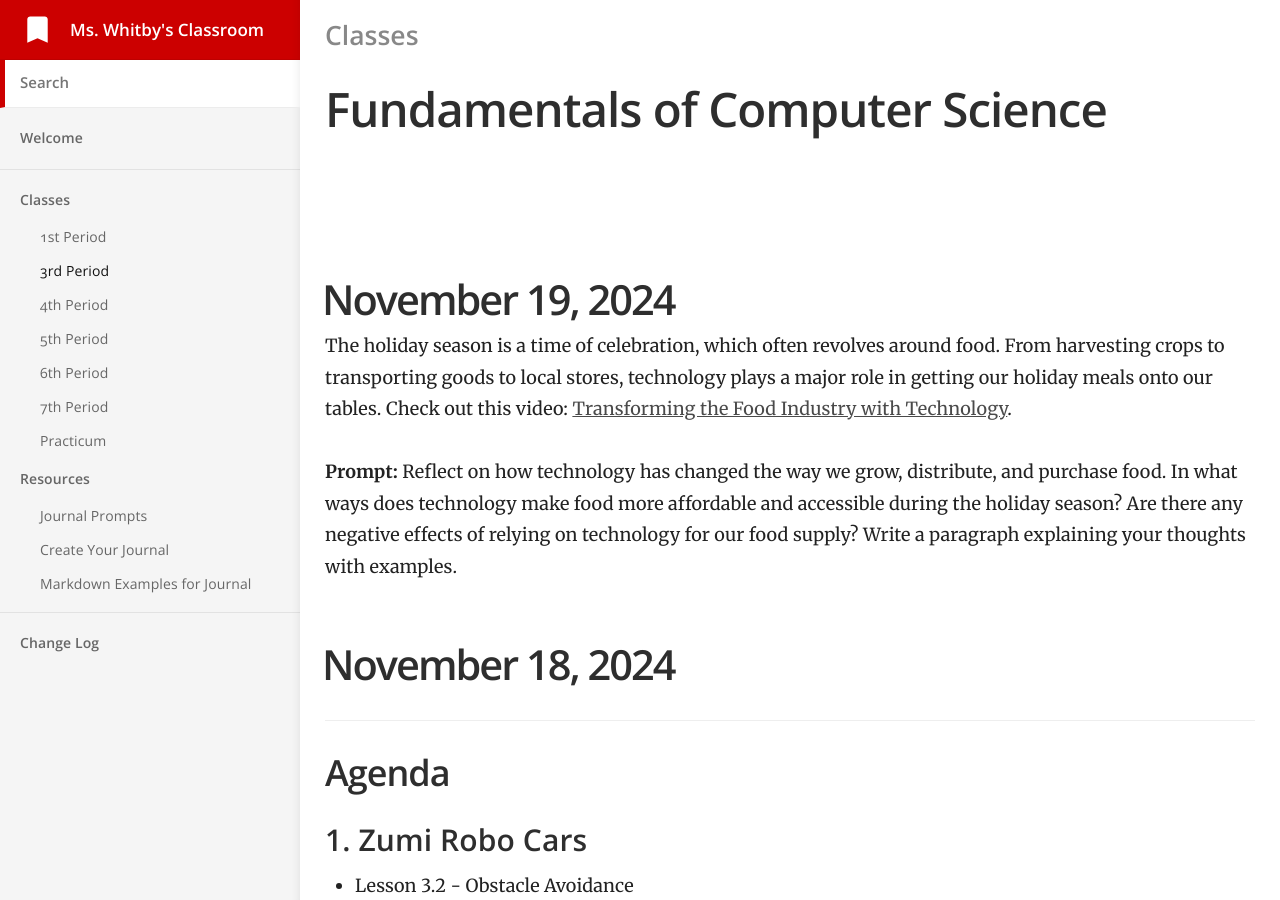
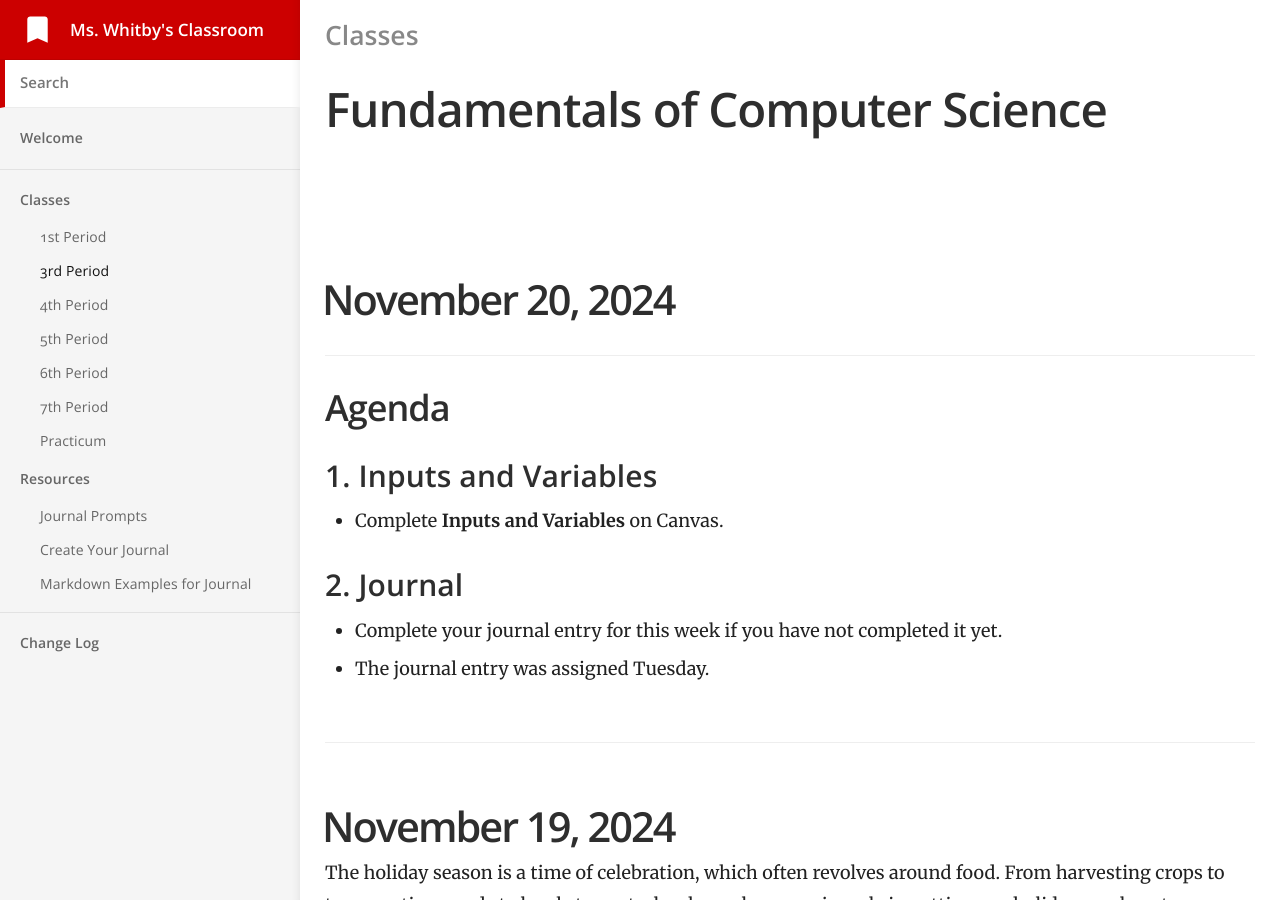
Before and after one commit to mswhitby/classroom, a Jekyll site: the page built from _docs/classes/3rd.md, in a window 1280 px wide and 900 px high. Built offline with Jekyll 4.4.1, drawn with Linux system fonts in a browser that asks for light colours.

Commit message:
Update 3rd.md

```diff
--- a/_docs/classes/3rd.md
+++ b/_docs/classes/3rd.md
@@ -4,6 +4,21 @@ subtitle: Fundamentals of Computer Science
 category: Classes
 order: 2
 ---
+
+# November 20, 2024
+
+## Agenda
+
+### 1. Inputs and Variables
+
+- Complete **Inputs and Variables** on Canvas.
+
+### 2. Journal
+
+- Complete your journal entry for this week if you have not completed it yet.
+- The journal entry was assigned Tuesday.
+
+----
 
 # November 19, 2024
 
```
